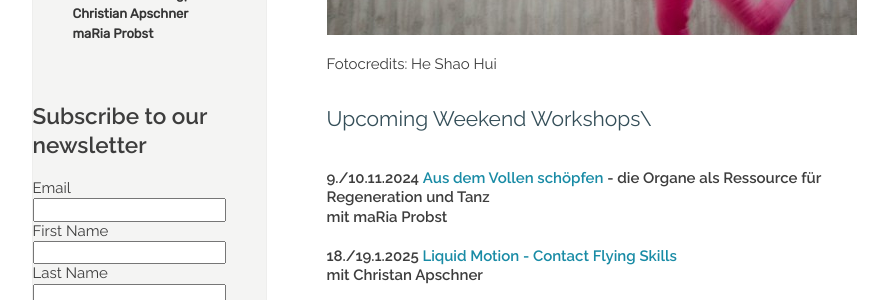
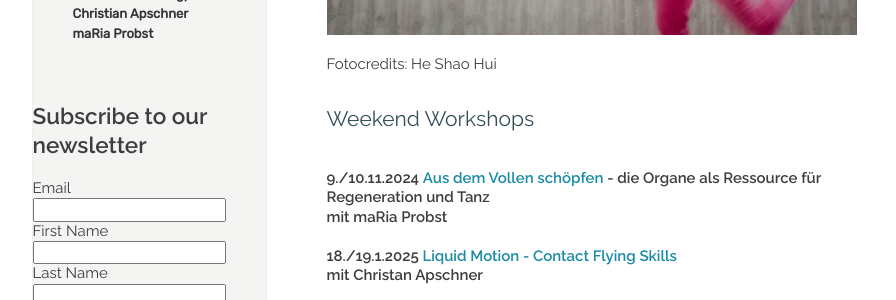
Before and after one commit to manulari/rollingpointat, a Jekyll site: the page built from _pages_en/en-workshops.md, in a window 1280 px wide and 900 px high, scrolled down 349 px. Shown: the part 154-454 px from the top of the window, without its empty margins (152-1048 px from the left). Built offline with Jekyll 4.4.1, drawn with Linux system fonts in a browser that asks for light colours; comment, search, counter and statistics services are not loaded.

Commit message:
Update page (en) “en-workshops”

```diff
--- a/_pages_en/en-workshops.md
+++ b/_pages_en/en-workshops.md
@@ -9,7 +9,8 @@ language: en
 
 Fotocredits: He Shao Hui
 
-## Upcoming Weekend Workshops\
+## Weekend Workshops
+
 \
 **9./10.11.2024 [Aus dem Vollen schöpfen](#organs) - die Organe als Ressource für Regeneration und Tanz**\
 **mit maRia Probst**\
```
